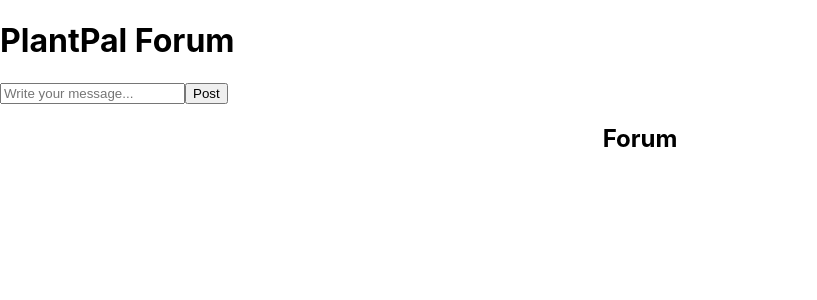
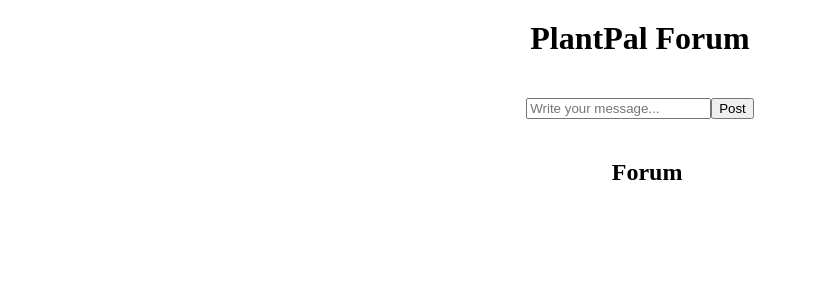
Before and after one commit to aarthi000/plantpal-v2.0, a React (Create React App) app: page / in a window 1280 px wide. Shown: the top 300 px of the page, without its empty margins (0-817 px from the left). Built offline with nearby package versions, Linux system fonts and the light colour scheme.

Commit message:
Centered forum

```diff
--- a/src/App.js
+++ b/src/App.js
@@ -1,7 +1,8 @@
 // App.js
 import React, { useState } from 'react';
-import Forum from './components/Forum'; // Importing the Forum component
-import MessageForm from './components/MessageForm'; // Importing the MessageForm component
+import Forum from './components/Forum';
+import MessageForm from './components/MessageForm';
+import './App.css'; // Importing the CSS file
 
 function App() {
   const [messages, setMessages] = useState([]);
@@ -12,9 +13,15 @@ function App() {
 
   return (
     <div className="App">
-      <h1>PlantPal Forum</h1>
-      <MessageForm onAddMessage={handleAddMessage} />
-      <Forum messages={messages} />
+      <h1 className="title">PlantPal Forum</h1>
+      <div className="content">
+        <div className="center-content">
+          <MessageForm onAddMessage={handleAddMessage} />
+        </div>
+        <div className="center-content">
+          <Forum messages={messages} />
+        </div>
+      </div>
     </div>
   );
 }
--- a/src/index.css
+++ b/src/index.css
@@ -1,13 +1,19 @@
-body {
-  margin: 0;
-  font-family: -apple-system, BlinkMacSystemFont, 'Segoe UI', 'Roboto', 'Oxygen',
-    'Ubuntu', 'Cantarell', 'Fira Sans', 'Droid Sans', 'Helvetica Neue',
-    sans-serif;
-  -webkit-font-smoothing: antialiased;
-  -moz-osx-font-smoothing: grayscale;
+/* App.css */
+.App {
+  text-align: center;
 }
 
-code {
-  font-family: source-code-pro, Menlo, Monaco, Consolas, 'Courier New',
-    monospace;
+.title {
+  margin-top: 20px; /* Adjust as needed */
 }
+
+.content {
+  display: flex;
+  flex-direction: column;
+  align-items: center;
+  margin-top: 20px; /* Adjust as needed */
+}
+
+.center-content {
+  margin-top: 20px; /* Adjust as needed */
+}
```
